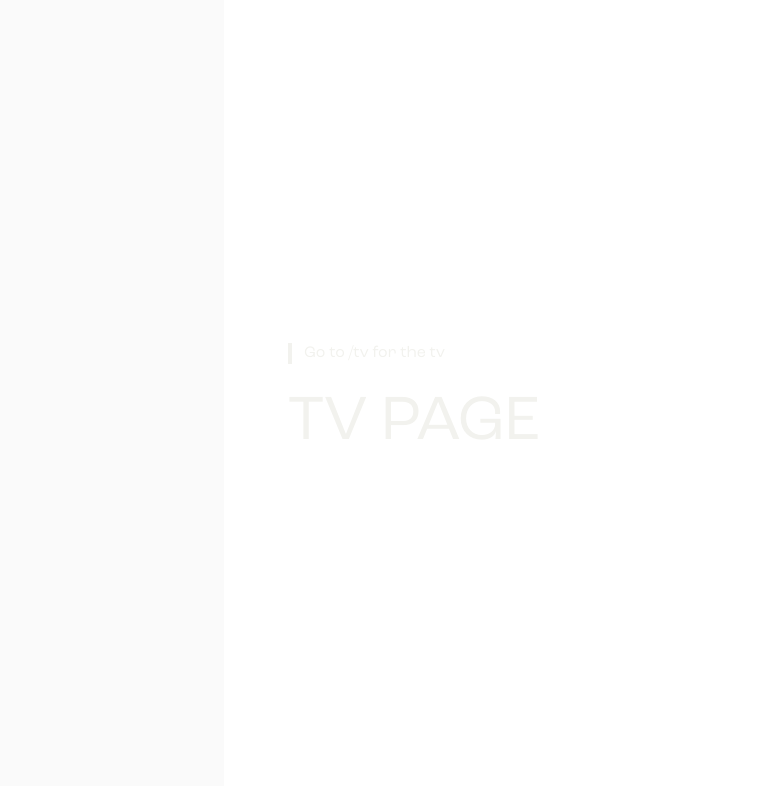
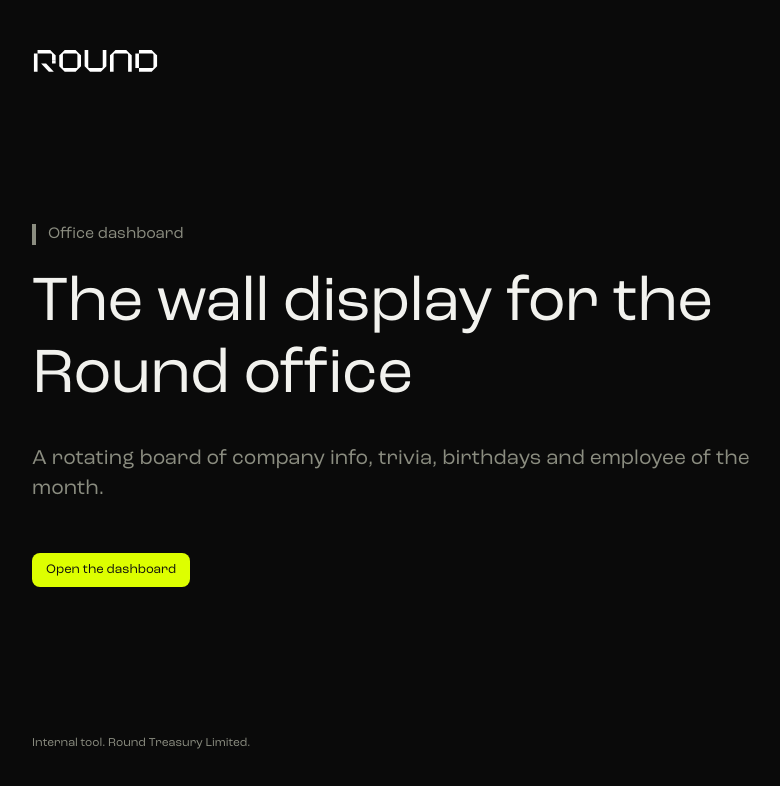
Before and after one commit to fredkernot/tv-dashboard, a Next.js app: page / in a window 1280 px wide. Shown: the top 786 px of the page, without its empty margins (32-812 px from the left). Built offline with nearby package versions, Linux system fonts and the light colour scheme.

Commit message:
styling for homepage display

```diff
--- a/app/globals.css
+++ b/app/globals.css
@@ -217,6 +217,37 @@
   flex: none;
 }
 
+/* Button (§4): 34px tall, 8px radius, 13px/500, 7px gap. */
+.btn {
+  display: inline-flex;
+  align-items: center;
+  gap: 0.4375rem; /* 7px */
+  height: 2.125rem; /* 34px */
+  padding-inline: 0.875rem;
+  border-radius: 0.5rem; /* 8px */
+  font-size: 0.8125rem; /* 13px */
+  font-weight: 500;
+  line-height: 1;
+  transition: background-color 0.15s, border-color 0.15s;
+}
+
+/* Primary: neon fill, ink text. Remember this is the view's one neon element. */
+.btn-primary {
+  background: var(--neon);
+  color: var(--ink);
+}
+
+.btn-primary:hover {
+  background: var(--neon-hover);
+}
+
+/* Secondary: panel fill, no neon. Safe to use more than once in a view. */
+.btn-secondary {
+  background: var(--panel-2);
+  color: var(--fg);
+  border: 1px solid var(--border-2);
+}
+
 /* Ruled row list: rows separated by a 1px rule, top rule on the first row. */
 .ruled > * {
   border-top: 1px solid var(--border);
--- a/app/page.tsx
+++ b/app/page.tsx
@@ -1,15 +1,29 @@
-import Image from "next/image";
+import Link from "next/link";
+import { RoundWordmark } from "@/components/brand/RoundLogo";
 
 export default function Home() {
   return (
-    <div className="flex flex-col flex-1 items-center justify-center bg-zinc-50 font-sans dark:bg-black">
-      <main className="flex flex-1 w-full max-w-3xl flex-col items-center justify-between py-32 px-16 bg-white dark:bg-black sm:items-start">
-        <div className="flex flex-1 flex-col justify-center">
-            <h2 className="kick text-fg">Go to /tv for the tv</h2>
-            <a href="/tv" className="text-statement text-fg">TV PAGE</a>
+    <div className="flex flex-1 flex-col justify-between px-16 py-12">
+      <header>
+        <RoundWordmark tone="white" height="1.6rem" />
+      </header>
 
-        </div>
+      <main className="max-w-3xl py-16">
+        <p className="kick text-muted">Office dashboard</p>
+        <h1 className="text-statement text-fg">
+          The wall display for the Round office
+        </h1>
+        <p className="text-lead mt-8 text-muted">
+          A rotating board of company info, trivia, birthdays and employee of the month.
+        </p>
+        <Link href="/tv" className="btn btn-primary mt-12">
+          Open the dashboard
+        </Link>
       </main>
+
+      <footer className="text-caption text-muted">
+        Internal tool. Round Treasury Limited.
+      </footer>
     </div>
   );
 }
```
Also changed, not shown: 1 other file (tests, documents, lock files or other folders).
